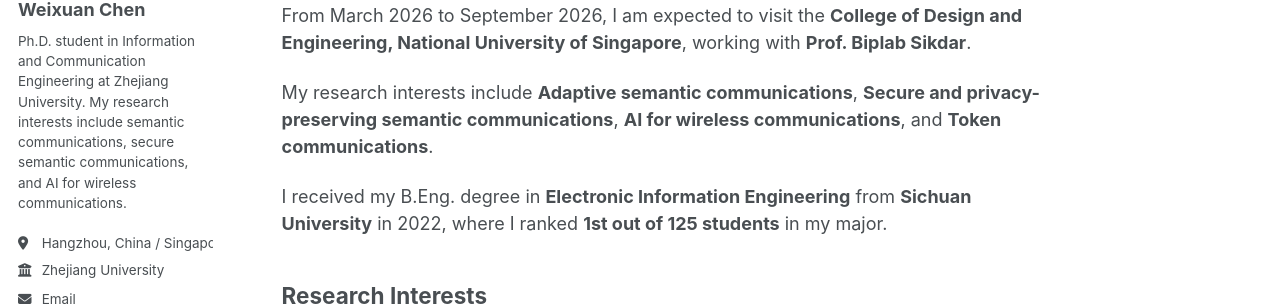
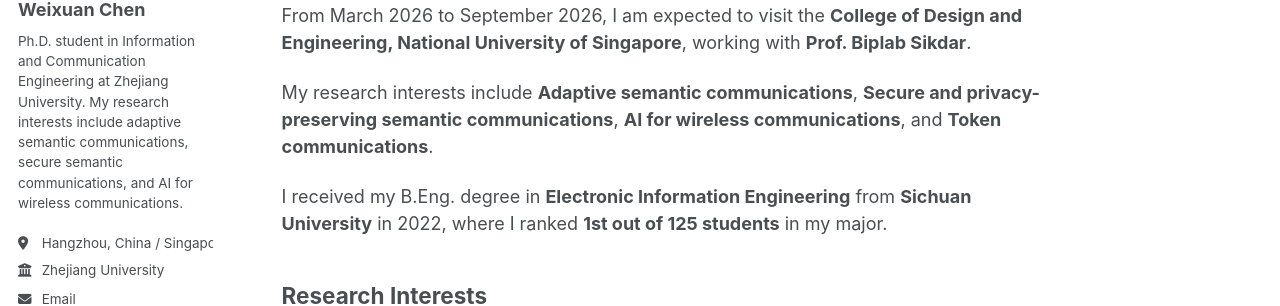
Before and after one commit to 1weixuanchen/chenweixuan_zju, a Jekyll site: the page built from _pages/about.md, in a window 1280 px wide. Shown: the part 246-552 px from the top of the page. Built offline with Jekyll 4.4.1, drawn with Linux system fonts in a browser that asks for light colours; some web fonts are replaced; a script bundle is joined from its source files by our own code; library files that are not in the unit come from our copies.

Commit message:
_config.yml

```diff
--- a/_config.yml
+++ b/_config.yml
@@ -25,7 +25,8 @@
   avatar           : "profile.png"
   name             : "Weixuan Chen"
   pronouns         :
-  bio              : "Ph.D. student in Information and Communication Engineering at Zhejiang University. My research interests include semantic communications, secure semantic communications, and AI for wireless communications."
+  bio              : "Ph.D. student in Information and Communication Engineering at Zhejiang University. My research interests include adaptive semantic communications,
+  secure semantic communications, and AI for wireless communications."
   location         : "Hangzhou, China / Singapore"
   employer         : "Zhejiang University"
   uri              :
```
